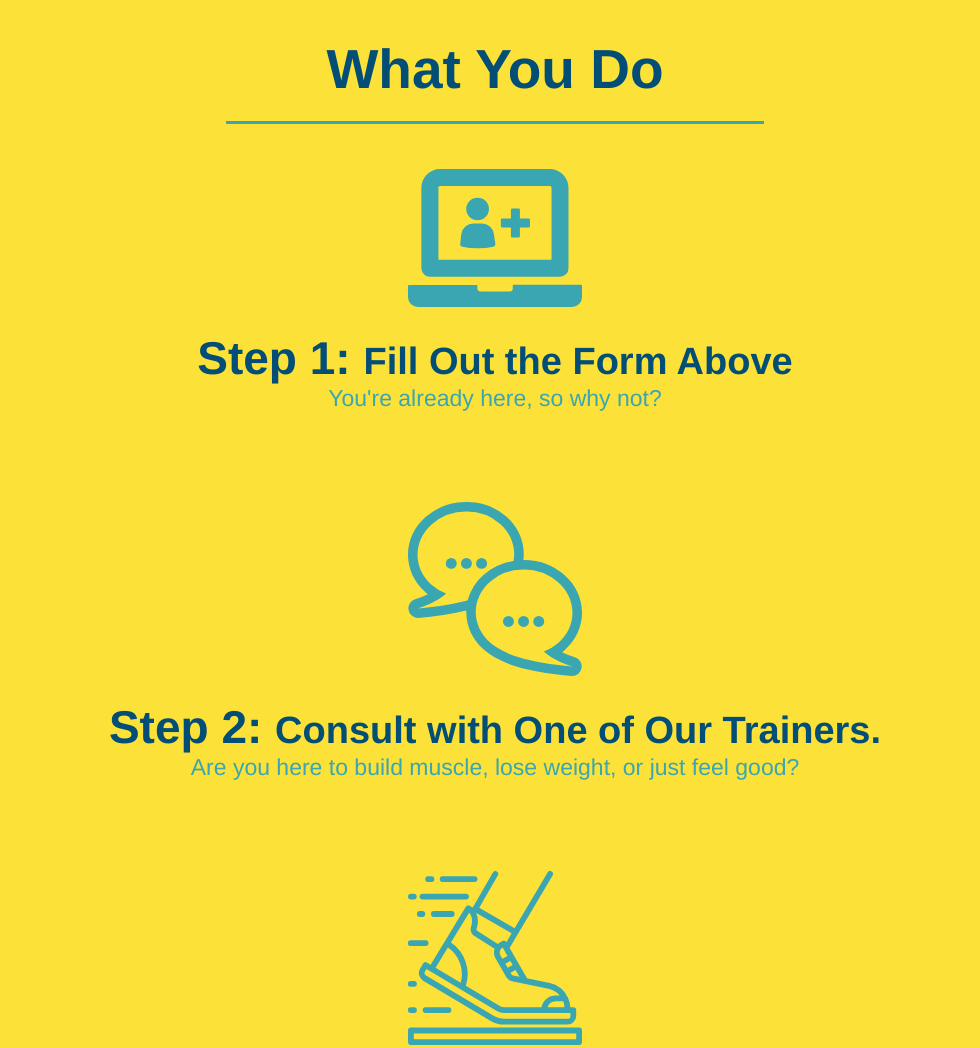
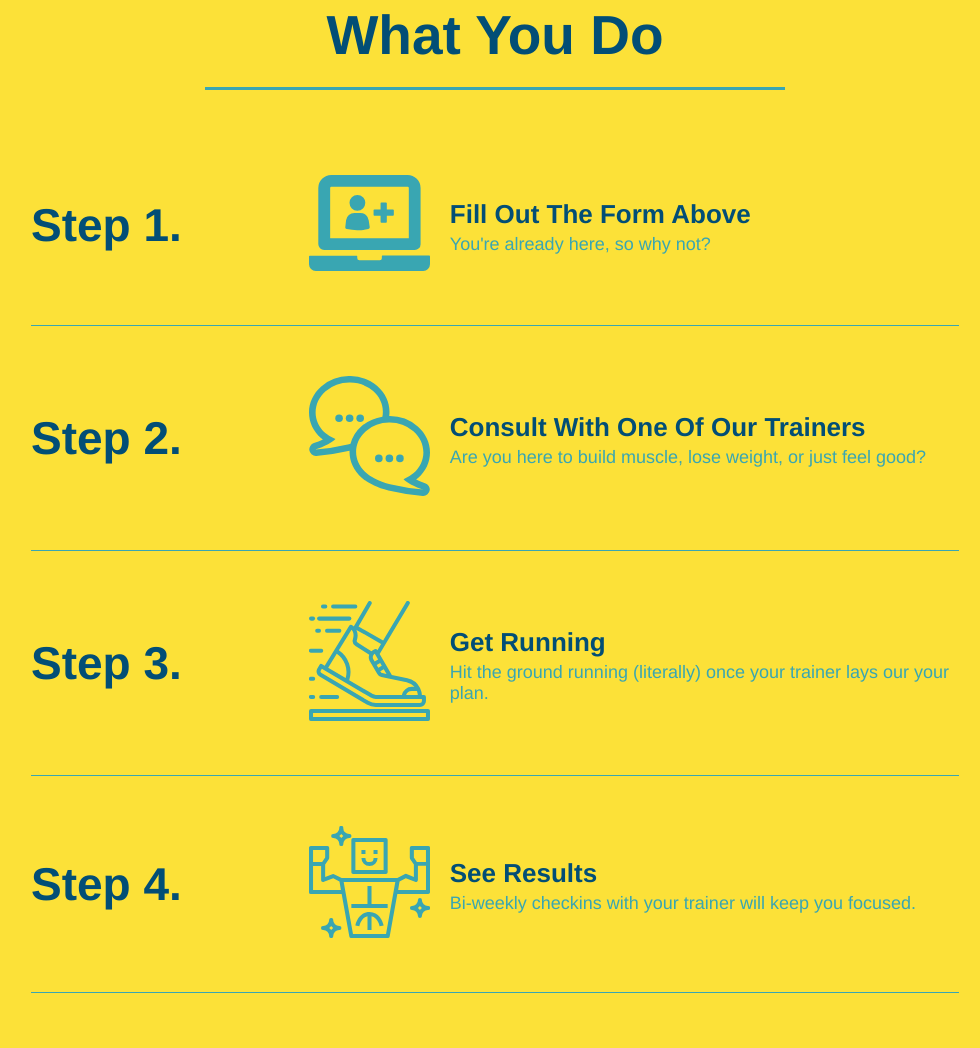
Before and after one commit to blchilds55/run-buddy, a plain HTML site: page index.html in a window 1280 px wide. Shown: the part 1017-2065 px from the top of the page, without its empty margins (145-1125 px from the left). Drawn offline with Linux system fonts and the light colour scheme.

Commit message:
add flexbox to the steps

```diff
--- a/assets/css/style.css
+++ b/assets/css/style.css
@@ -144,30 +144,38 @@ section {
     font-size: 16px;
 }
 
-.intro {
-    text-align: center;
-}
-
 .intro p {
     line-height: 1.7;
     color: #39a6b2;
     width: 80%;
     font-size: 20px;
     margin: 0 auto;
+    text-align: center;
 }
 
 .steps {
-    text-align: center;
     background: #fce138;
+}
+
+.step {
+    margin: 50px auto;
+    padding-bottom: 50px;
+    width: 80%;
+    border-bottom: 1px solid #39a6b2;
+    display: flex;
+    flex-wrap: wrap;
+    align-items: center;
+    justify-content: space-between;
 }
 
 .section-title {
     font-size: 55px;
     color: #024e76;
-    margin-bottom: 35px;
-    padding: 0 100px 20px 100px;
-    display: inline-block;
     border-bottom: 3px solid;
+    padding-bottom: 20px;
+    text-align: center;
+    margin: 0 auto 35px auto;
+    width: 50%;
 }
 
 .primary-border {
@@ -178,32 +186,45 @@ section {
     border-color: #39a6b2;
 }
 
-.steps div {
-    margin-bottom: 80px;
+.step h3 {
+    color: #024e76;
+    font-size: 46px;
+    flex: 1 30%;
 }
 
-.steps img {
-    width: 15%;
-    margin: 10px 0;
+.step-info {
+    flex: 2 70%;
+    display: flex;
+    flex-wrap: wrap;
+    align-items: center;
 }
 
-.steps h3 {
-    color: #024e76;
-    font-size: 46px;
-    margin-top: 10px;
+.step-img {
+    flex: 1 12%;
+    margin-right: 20px;
 }
 
-.steps p {
-    color: #39a6b2;
-    font-size: 23px;
+.step-img img {
+    max-width: 100%;
 }
 
-.steps span {
-    font-size: 38px;
+.step-text {
+    flex: 12;
+}
+
+.step-text p {
+    color: #39a6b2;
+    font-size: 18px;
+}
+
+.step-text h4 {
+    font-size: 26px;
+    line-height: 1.5;
+    color: #024e76;
 }
 
 .trainers {
-    text-align: center;
+
 }
 
 .trainer {
@@ -250,7 +271,6 @@ section {
 }
 
 .contact {
-    text-align: center;
     background: #024e76;
 }
 
@@ -287,3 +307,7 @@ section {
 .contact-info a {
     color: #fce138;
 }
+
+.flex-row {
+    display: flex;
+}
--- a/index.html
+++ b/index.html
@@ -68,48 +68,83 @@
 
     <!-- "what we do" section-->
     <section id="what-we-do" class="intro">
+        <div class="flex-row">
             <h2 class="section-title primary-border">What We Do</h2>
+                <div class="flex-row">
                     <p>
                         stuff
                     </p>
+                </div>
+        </div>
     </section>
 
 
 
     <!-- "what you do"-->
     <section id="what-you-do" class="steps">
+        <div class="flex-row">
             <h2 class="section-title secondary-border">What You Do</h2>
-
-        <div>
+        </div>
+        <div class="step">
+            <h3>Step 1.</h3>
+            <div class="step-info">
+                <div class="step-img">
                     <image src="./assets/images/step-1.svg" alt="" />
-            <h3>Step 1: <span>Fill Out the Form Above</span></h3>
+                </div>
+                <div class="step-text">
+                    <h4>Fill Out The Form Above</h4>
                     <p>You're already here, so why not?</p>
                 </div>
+            </div>
+        </div>
 
-        <div>
+        <div class="step">
+            <h3>Step 2.</h3>
+            <div class="step-info">
+                <div class="step-img">
                     <img src="./assets/images/step-2.svg" alt="" />
-            <h3>Step 2: <span>Consult with One of Our Trainers.</span></h3>
+                </div>
+                <div class="step-text">
+                    <h4>Consult With One Of Our Trainers</h4>
                     <p>Are you here to build muscle, lose weight, or just feel good?</p>
                 </div>
-
-        <div>
-            <img src="./assets/images/step-3.svg" alt="" />
-            <h3>Step 3: <span>Get Running.</span></h3>
-            <p>Hit the ground running (literally) once your trainer lays out your plan.</p>
+            </div>
         </div>
 
-        <div>
+        <div class="step">
+            <h3>Step 3.</h3>
+            <div class="step-info">
+                <div class="step-img">
+                    <img src="./assets/images/step-3.svg" alt="" />
+                </div>
+                <div class="step-text">
+                    <h4>Get Running</h4>
+                    <p>Hit the ground running (literally) once your trainer lays our your plan.</p>
+                </div>
+            </div>
+        </div>
+
+        <div class="step">
+            <h3>Step 4.</h3>
+            <div class="step-info">
+                <div class="step-img">
                     <img src="./assets/images/step-4.svg" alt="" />
-            <h3> Step 4: <span>See Results.</span></h3>
+                </div>
+                <div class="step-text">
+                    <h4>See Results</h4>
                     <p>Bi-weekly checkins with your trainer will keep you focused.</p>
+                </div>
+            </div>
         </div>
     </section>
 
     <!-- "meet the trainers" section-->
     <section id="your-trainers" class="trainers">
+        <div class="flex-row">
             <h2 class="section-title primary-border">
                 Meet The Trainers
             </h2>
+        </div>
         <article class="trainer">
             <img src="./assets/images/trainer-1.jpg" alt="Arron Stephens in his workout clothes, ready to pump iron" />
             <div class="trainer-bio text-left">
@@ -146,7 +181,9 @@
 
     <!-- "reach out" section-->
     <section id="reach-out" class="contact">
+        <div class="flex-row">
             <h2 class="section-title secondary-border">Reach Out</h2>
+        </div>
         <div class="contact-info">
             <div class="contact-form">
                 <h3>Contact Us</h3>
```
Lines whose indentation alone changed are shown as unchanged.
